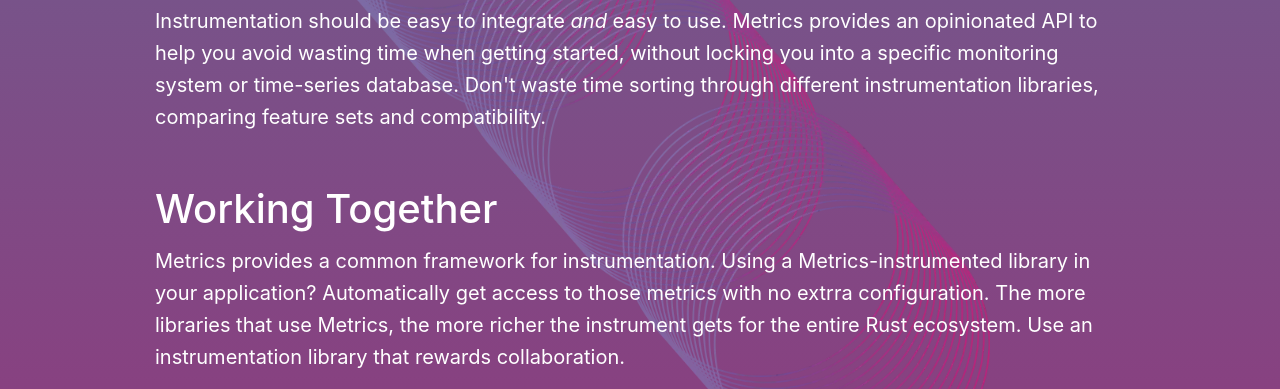
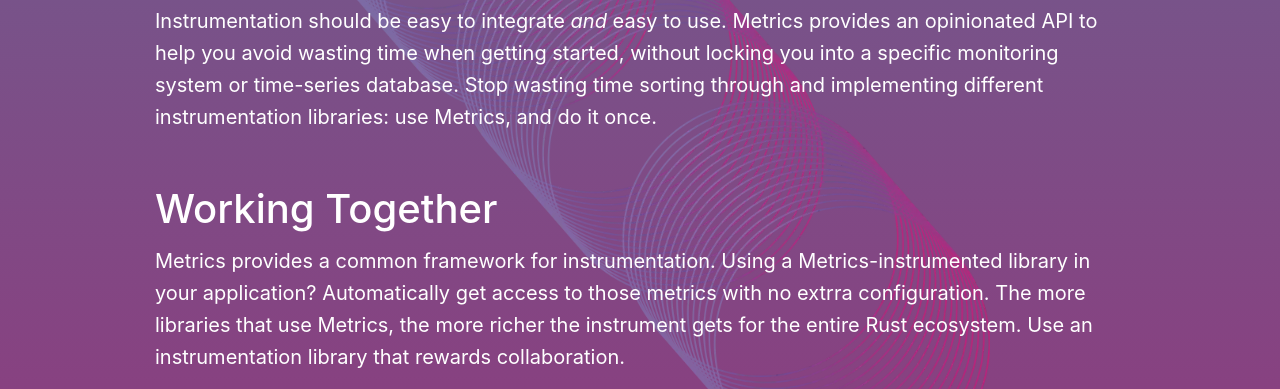
Before and after one commit to metrics-rs/website, a plain HTML site: page index.html in a window 1280 px wide. Shown: the part 711-1100 px from the top of the page. Drawn offline with Linux system fonts and the light colour scheme.

Commit message:
tweaked wording

```diff
--- a/index.html
+++ b/index.html
@@ -52,8 +52,9 @@
                                 <p class="lead">Instrumentation should be easy to integrate <em>and</em> easy to use.
                                 Metrics provides an opinionated API to help you avoid wasting time
                                 when getting started, without locking you into a specific monitoring
-                                system or time-series database.  Don't waste time sorting through
-                                different instrumentation libraries, comparing feature sets and compatibility.</p>
+                                system or time-series database.  Stop wasting time sorting through
+                                and implementing different instrumentation libraries: use Metrics,
+                                and do it once.</p>
                             </div>
                             <div class="cell description">
                                 <h2 class="thick">Working Together</h2>
```
